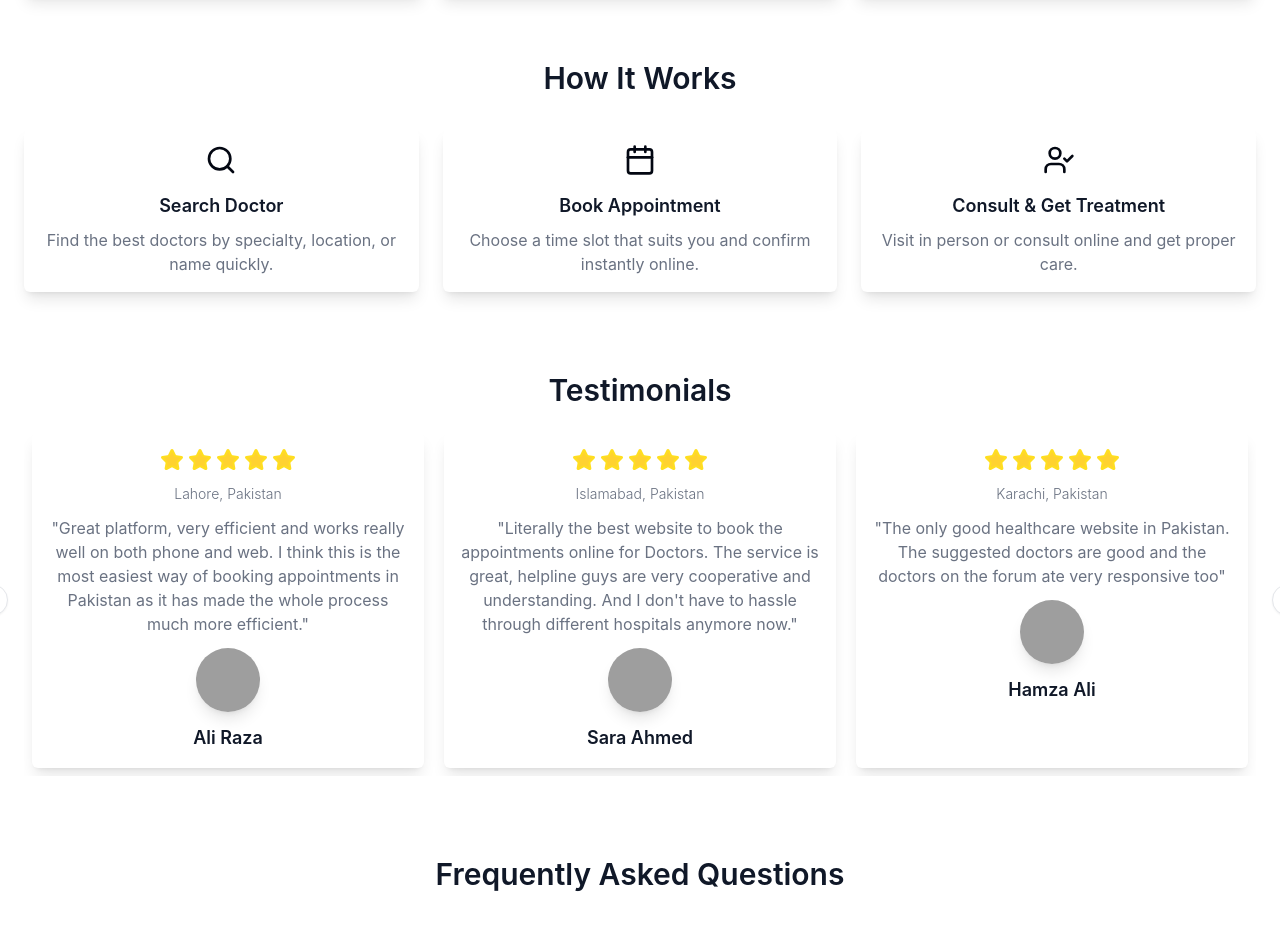
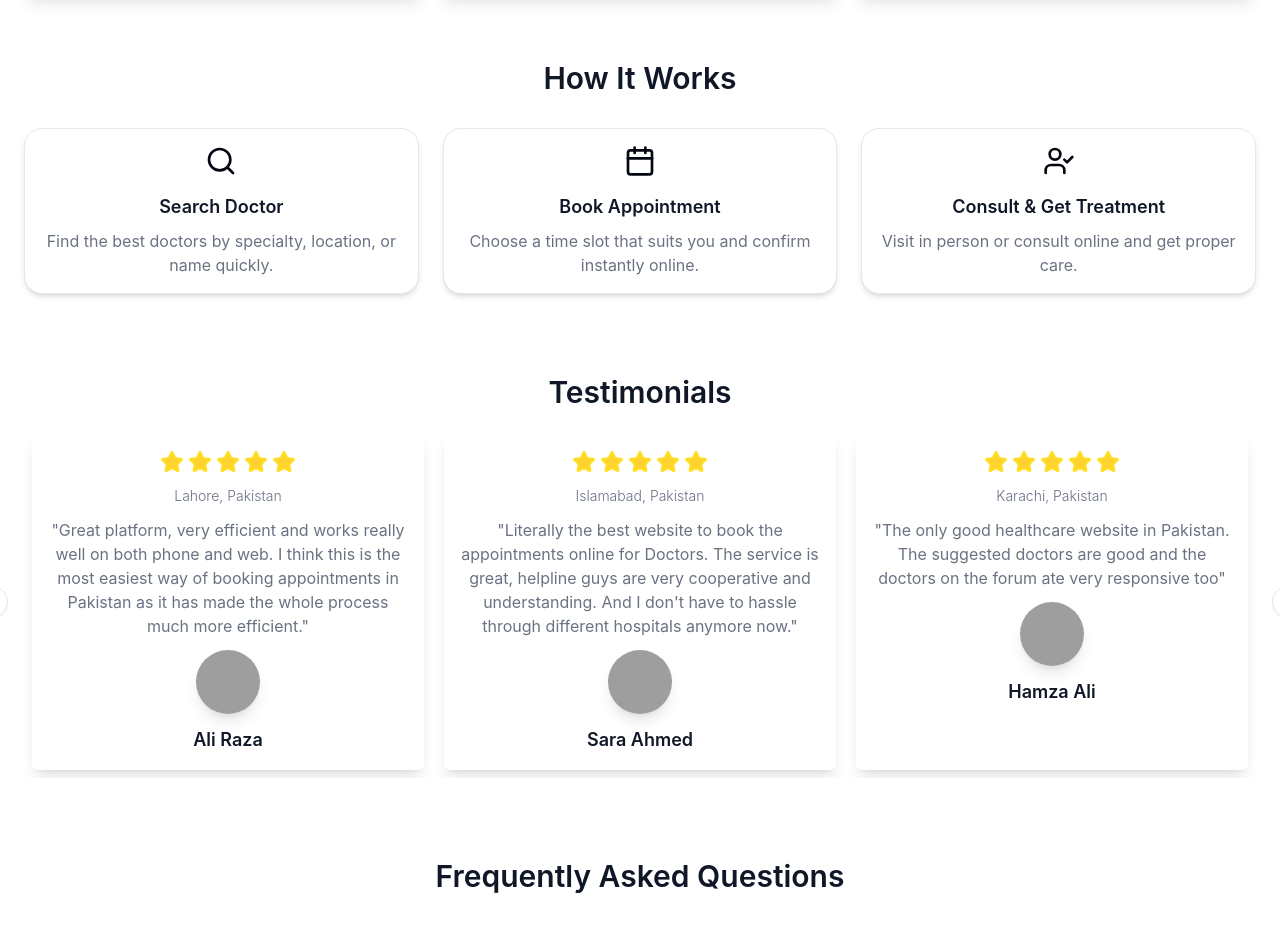
Before and after one commit to Yasir-Ali-Swe/ReactBlueprints, a React (Vite) app: page / in a window 1280 px wide. Shown: the part 1460-2385 px from the top of the page. Built offline with nearby package versions, Linux system fonts and the light colour scheme; grey boxes are pictures that could not be loaded.

Commit message:
Update how it works section component

```diff
--- a/src/components/common/HowItsWork.jsx
+++ b/src/components/common/HowItsWork.jsx
@@ -33,7 +33,7 @@
         {howItWorks.map((step) => (
           <div
             key={step.id}
-            className="flex flex-col items-center text-center p-4 dark:bg-muted/10 bg-card rounded-sm shadow-lg"
+            className="flex flex-col items-center text-center p-4 border bg-card shadow-md rounded-2xl"
           >
             {step.icon}
             <h3 className="text-lg font-semibold text-primary mt-4 mb-2">
```
